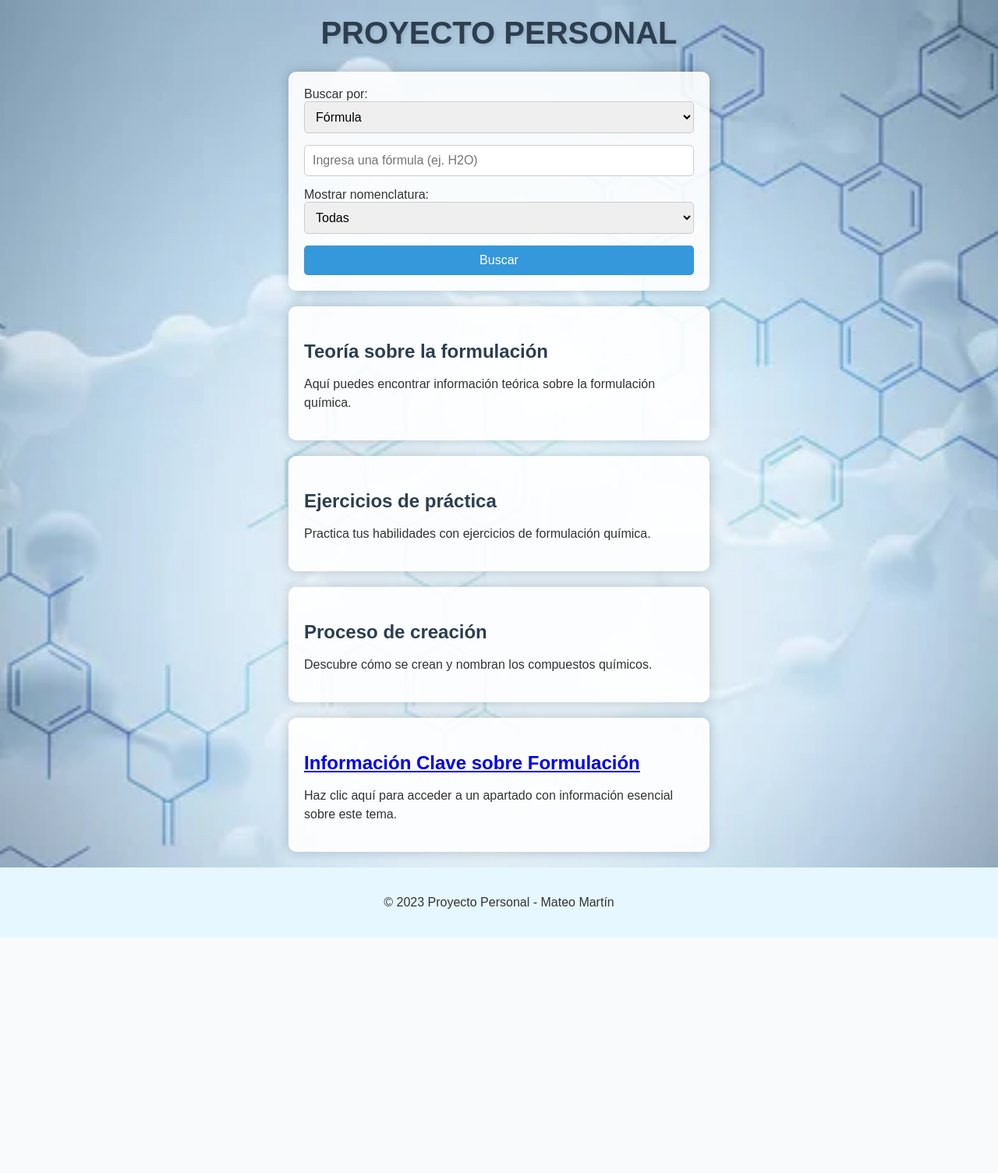
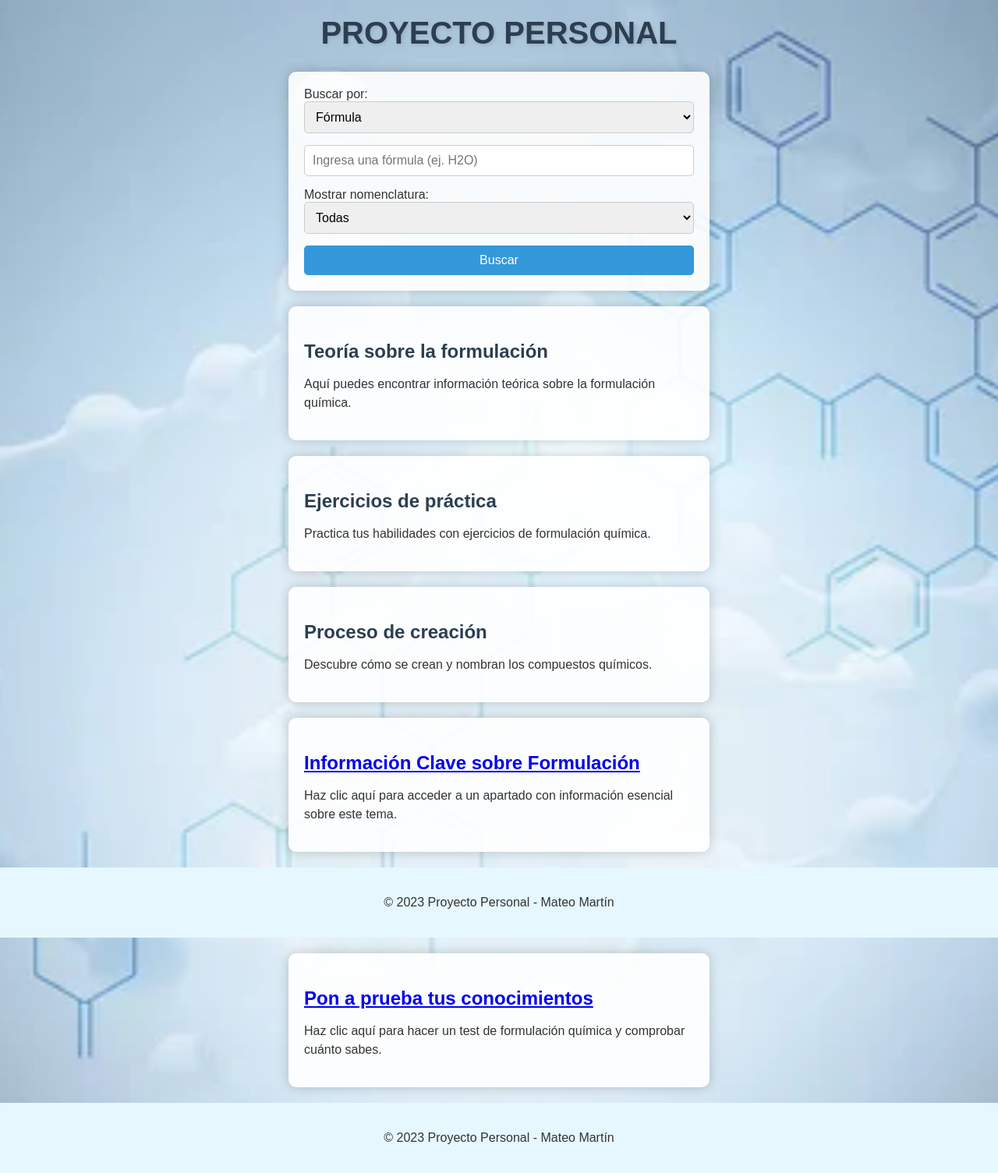
Before and after one commit to mmartinmmc/Proyecto-Personal, a Flask app: page / in a window 1280 px wide. Shown: the whole page at 78% size. Before the commit the page ends 1203 px from the top, so only its background shows below. Run offline with Flask 3, Linux system fonts and the light colour scheme.

Commit message:
Update index.html

```diff
--- a/templates/index.html
+++ b/templates/index.html
@@ -73,3 +73,12 @@
     </div>
 </body>
 </html>
+
+<div class="desplegable">
+    <h3><a href="/test">Pon a prueba tus conocimientos</a></h3>
+    <p>Haz clic aquí para hacer un test de formulación química y comprobar cuánto sabes.</p>
+</div>
+
+<div class="footer">
+    <p>© 2023 Proyecto Personal - Mateo Martín</p>
+</div>
```
